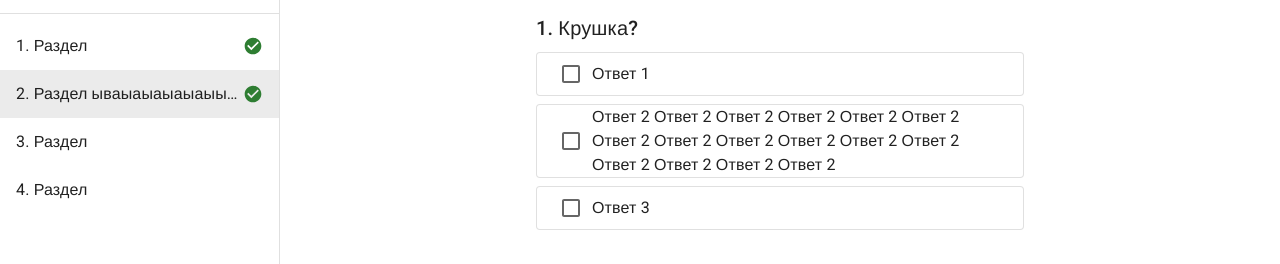
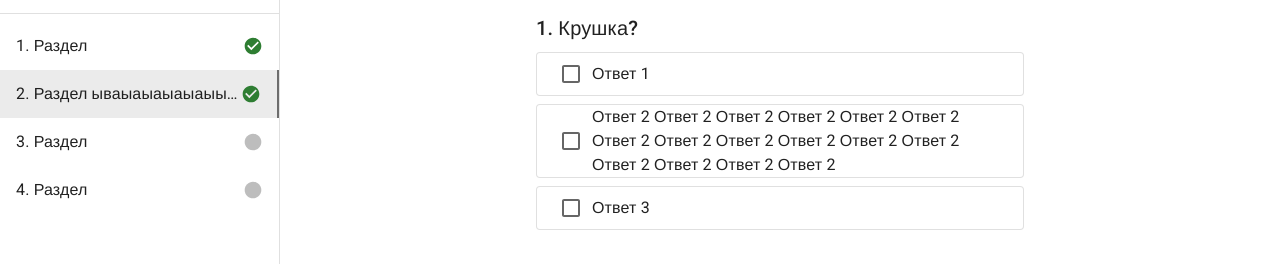
Before and after one commit to xirce/cafe.lms, a React (Create React App) app in the folder ClientApp/: page /courses/1/unit/1/test in a window 1280 px wide. Shown: the part 172-436 px from the top of the page. Built offline with nearby package versions, Linux system fonts and the light colour scheme; a web font is replaced by a local one.

Commit message:
Unit "not done" icon

```diff
--- a/ClientApp/src/components/Course/CourseSideBar.tsx
+++ b/ClientApp/src/components/Course/CourseSideBar.tsx
@@ -10,7 +10,7 @@ import ListItemButton from "@mui/material/ListItemButton";
 import ListItemText from "@mui/material/ListItemText";
 import Drawer from "@mui/material/Drawer";
 import React from "react";
-import { CheckCircle } from "@mui/icons-material";
+import { CheckCircle, Circle } from "@mui/icons-material";
 
 const drawerWidth = 280;
 
@@ -64,7 +64,9 @@ export function CourseSideBar() {
         <Divider />
         <List sx={(theme) => ({
             '.active .MuiListItemButton-root': {
-                backgroundColor: theme.palette.action.selected
+                backgroundColor: theme.palette.action.selected,
+                borderRight: 2,
+                borderColor: theme.palette.action.active,
             }
         })}>
             {units.map(({ name, done }, index) => (
@@ -73,7 +75,9 @@ export function CourseSideBar() {
                         disablePadding>
                         <ListItemButton>
                             <ListItemText primary={name} primaryTypographyProps={{ noWrap: true, title: name }} />
-                            {done && <CheckCircle color='success' fontSize={'small'} />}
+                            {done
+                                ? <CheckCircle color='success' fontSize={'small'} />
+                                : <Circle color='disabled' fontSize={'small'} />}
                         </ListItemButton>
                     </ListItem>
                 </NavLink>
```
